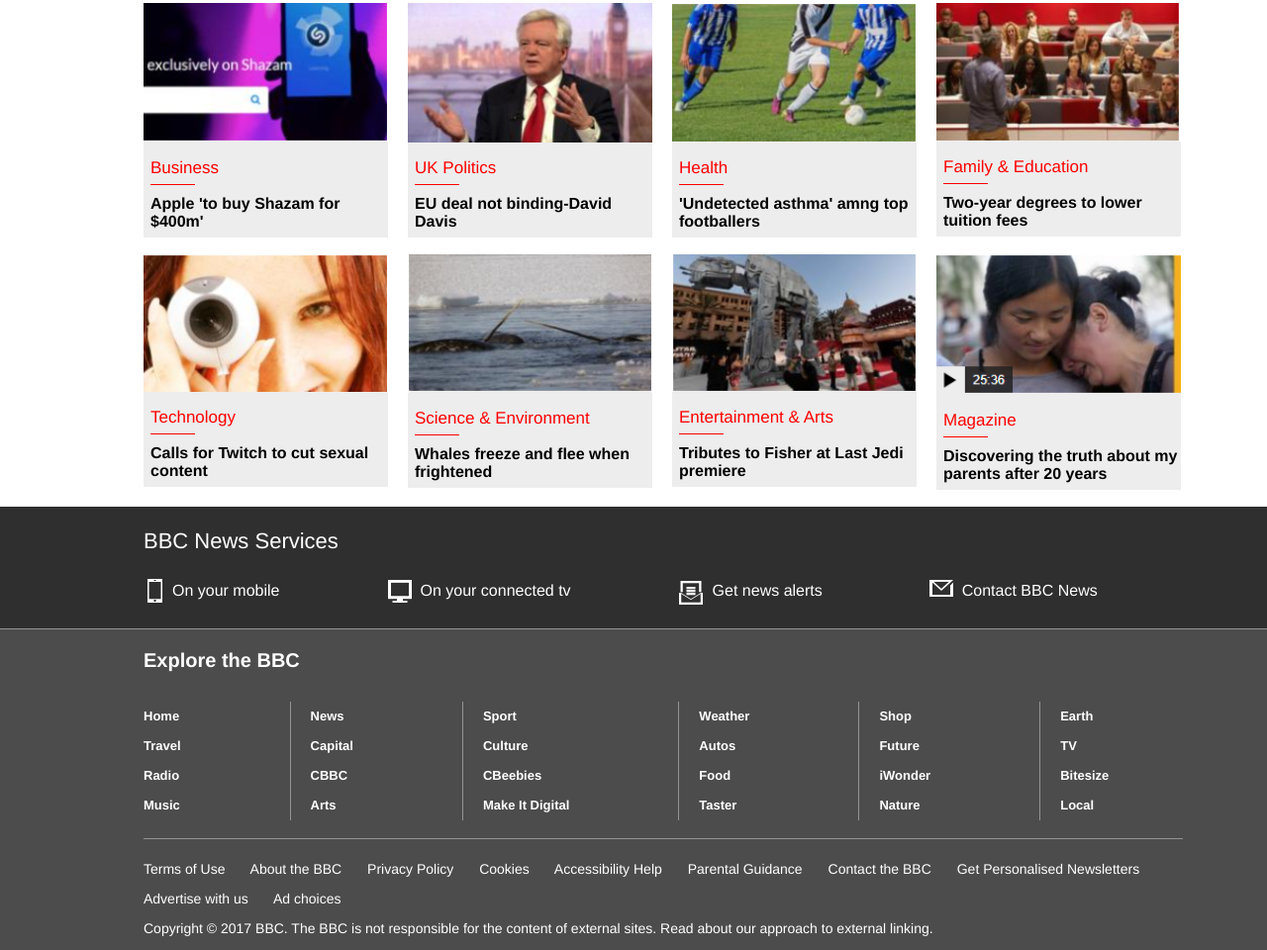
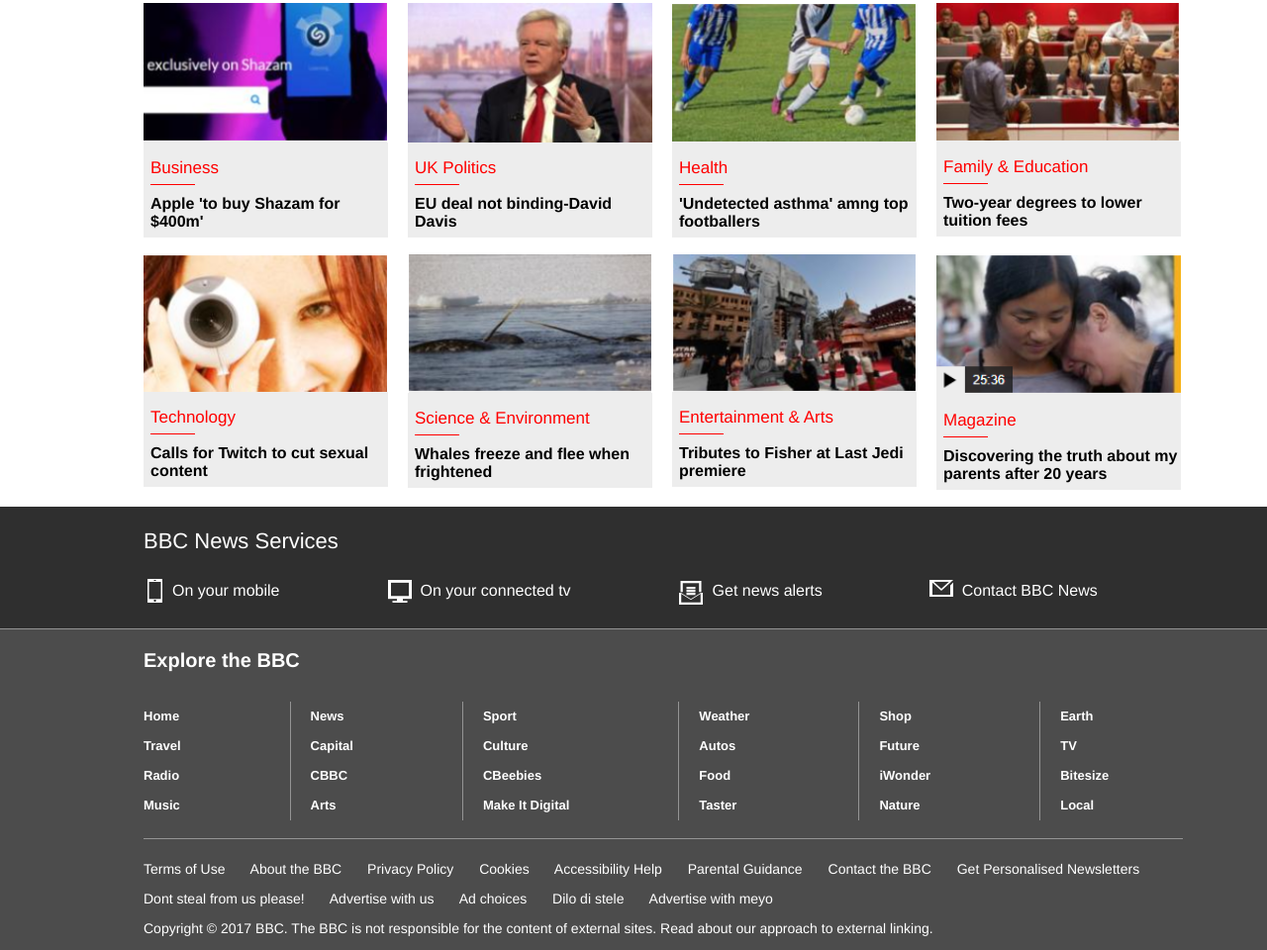
Before and after one commit to clemboy/bbcweb, a plain HTML site: page index.html in a window 1280 px wide. Shown: the part 4364-5324 px from the top of the page at 99% size. Drawn offline with Linux system fonts and the light colour scheme.

Commit message:
added new link

```diff
--- a/index.html
+++ b/index.html
@@ -716,8 +716,11 @@
                     <a href="http://">Get Personalised Newsletters</a>
                 </p>
                 <p>
+                    <a href="http://">Dont steal from us please!</a>
                     <a href="http://">Advertise with us</a>
                     <a href="http://">Ad choices</a>
+                    <a href="http://">Dilo di stele</a>
+                    <a href="http://">Advertise with meyo</a>
                 </p>
                 <p>Copyright &copy 2017 BBC. The BBC is not responsible for the content of external sites.
                     <a href="http://">Read about our approach to external linking.</a>
```
